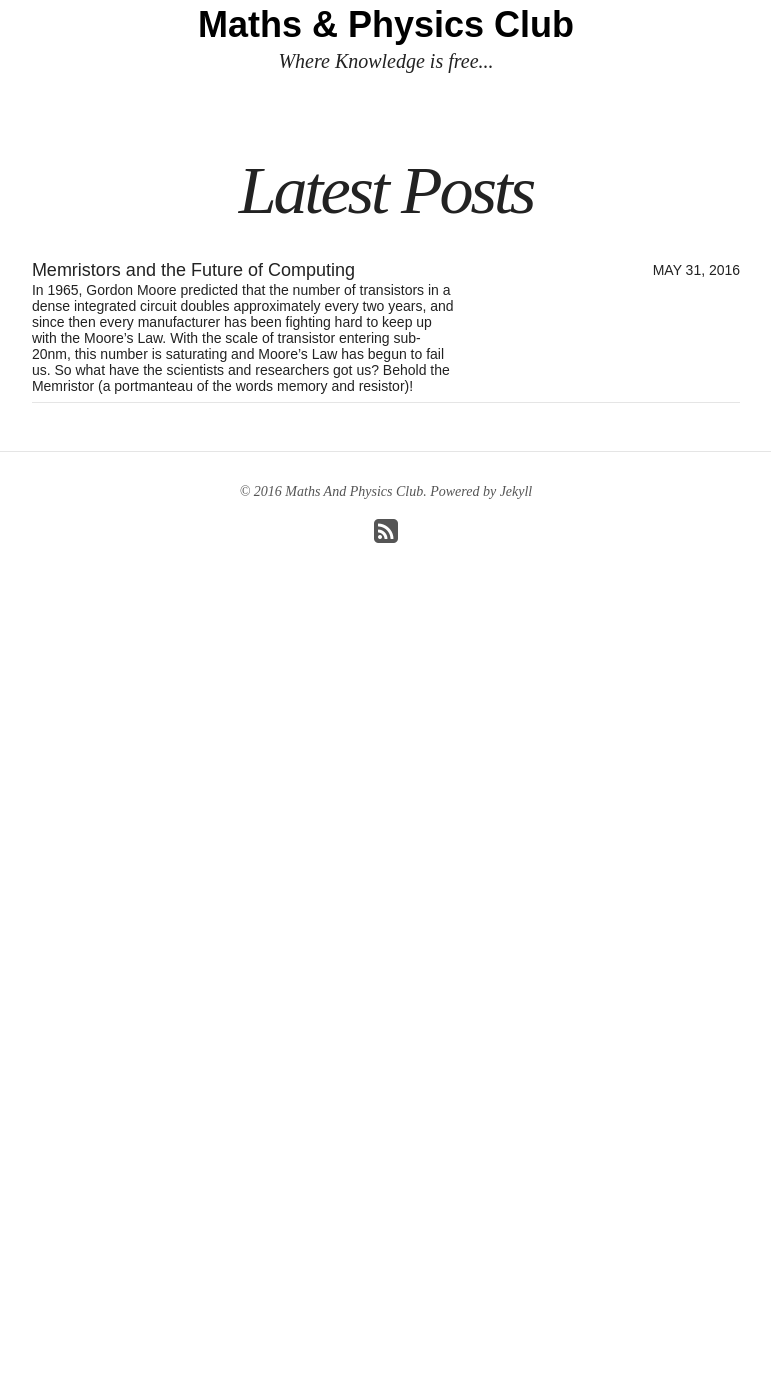
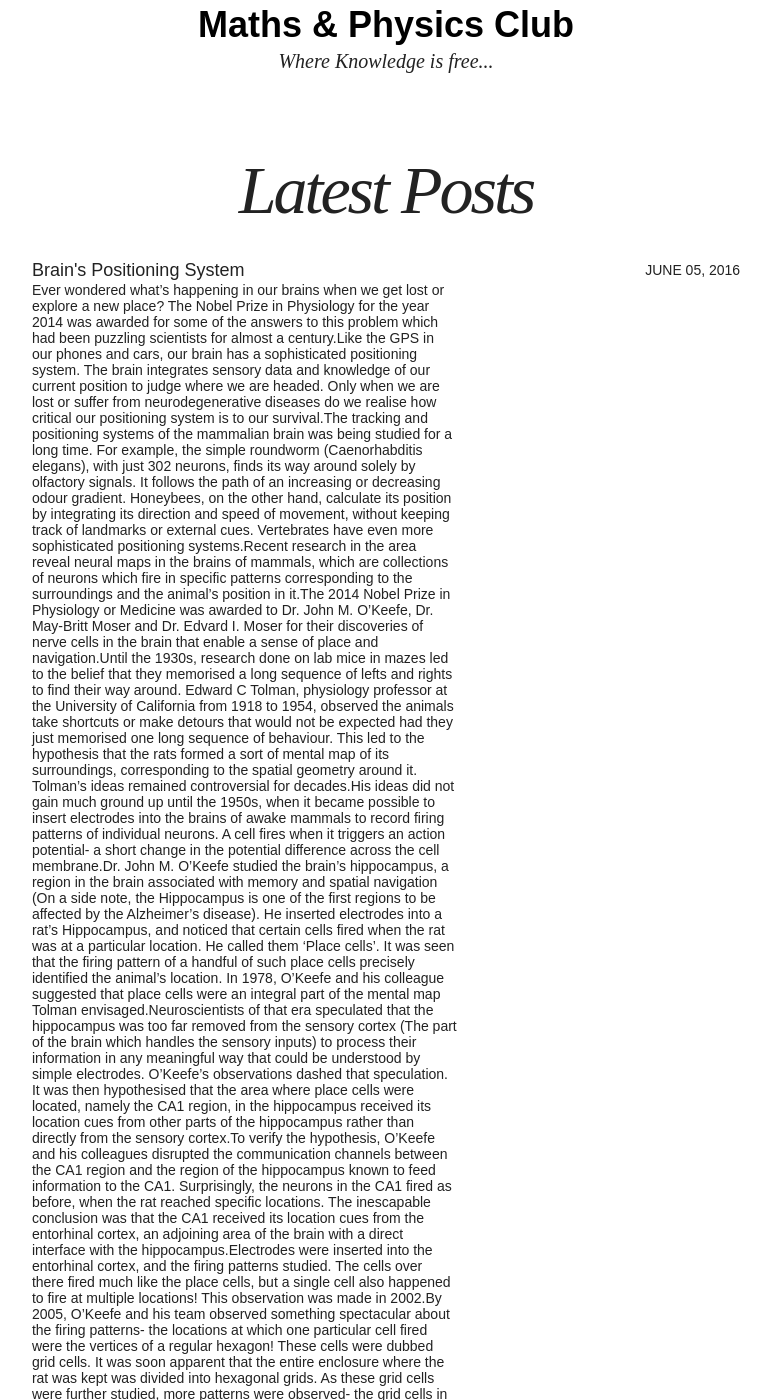
Before and after one commit to toshi-physics/mnp-club.github.io, a Jekyll site: the page built from index.html, in a window 1280 px wide and 1400 px high, scrolled down 322 px. Shown: the whole window, without its empty margins (254-1025 px from the left). Built offline with Jekyll 4.4.1, drawn with Linux system fonts in a browser that asks for light colours; nearby versions of some CDN libraries; before the commit the page ends 965 px from its top, so only the background shows below that; some of the changed text lies outside the part shown.

Commit message:
Completed

```diff
--- a/_config.yml
+++ b/_config.yml
@@ -64,3 +64,4 @@ owner:
     analytics: UA-78761274-1
     verify:
   bing-verify:
+  disqus-shortname:
--- /dev/null
+++ b/_posts/blog/2016-06-05-brains-positioning-system.markdown
@@ -0,0 +1,27 @@
+---
+layout: post
+title: Brain's Positioning System
+date: 2016-06-05T23:14:18+00:00
+tags: [MnP, Summers]
+author : thariq
+categories: blog
+---
+
+Ever wondered what’s happening in our brains when we get lost or explore a new place? The Nobel Prize in Physiology for the year 2014 was awarded for some of the answers to this problem which had been puzzling scientists for almost a century.
+
+Like the GPS in our phones and cars, our brain has a sophisticated positioning system. The brain integrates sensory data and knowledge of our current position to judge where we are headed. Only when we are lost or suffer from neurodegenerative diseases do we realise how critical our positioning system is to our survival.
+The tracking and positioning systems of the mammalian brain was being studied for a long time. For example, the simple roundworm (Caenorhabditis elegans), with just 302 neurons, finds its way around solely by olfactory signals. It follows the path of an increasing or decreasing odour gradient. Honeybees, on the other hand, calculate its position by integrating its direction and speed of movement, without keeping track of landmarks or external cues. Vertebrates have even more sophisticated positioning systems.
+Recent research in the area reveal neural maps in the brains of mammals, which are collections of neurons which fire in specific patterns corresponding to the surroundings and the animal’s position in it.
+The 2014 Nobel Prize in Physiology or Medicine was awarded to Dr. John M. O’Keefe, Dr. May-Britt Moser and Dr. Edvard I. Moser for their discoveries of nerve cells in the brain that enable a sense of place and navigation.
+Until the 1930s, research done on lab mice in mazes led to the belief that they memorised a long sequence of lefts and rights to find their way around. Edward C Tolman, physiology professor at the University of California from 1918 to 1954, observed the animals take shortcuts or make detours that would not be expected had they just memorised one long sequence of behaviour. This led to the hypothesis that the rats formed a sort of mental map of its surroundings, corresponding to the spatial geometry around it. Tolman’s ideas remained controversial for decades.
+His ideas did not gain much ground up until the 1950s, when it became possible to insert electrodes into the brains of awake mammals to record firing patterns of individual neurons. A cell fires when it triggers an action potential- a short change in the potential difference across the cell membrane.
+Dr. John M. O’Keefe studied the brain’s hippocampus, a region in the brain associated with memory and spatial navigation (On a side note, the Hippocampus is one of the first regions to be affected by the Alzheimer’s disease). He inserted electrodes into a rat’s Hippocampus, and noticed that certain cells fired when the rat was at a particular location. He called them ‘Place cells’. It was seen that the firing pattern of a handful of such place cells precisely identified the animal’s location. In 1978, O’Keefe and his colleague suggested that place cells were an integral part of the mental map Tolman envisaged.
+Neuroscientists of that era speculated that the hippocampus was too far removed from the sensory cortex (The part of the brain which handles the sensory inputs) to process their information in any meaningful way that could be understood by simple electrodes. O’Keefe’s observations dashed that speculation. It was then hypothesised that the area where place cells were located, namely the CA1 region, in the hippocampus received its location cues from other parts of the hippocampus rather than directly from the sensory cortex.
+To verify the hypothesis, O’Keefe and his colleagues disrupted the communication channels between the CA1 region and the region of the hippocampus known to feed information to the CA1. Surprisingly, the neurons in the CA1 fired as before, when the rat reached specific locations. The inescapable conclusion was that the CA1 received its location cues from the entorhinal cortex, an adjoining area of the brain with a direct interface with the hippocampus.
+Electrodes were inserted into the entorhinal cortex, and the firing patterns studied. The cells over there fired much like the place cells, but a single cell also happened to fire at multiple locations! This observation was made in 2002.
+By 2005, O’Keefe and his team observed something spectacular about the firing patterns- the locations at which one particular cell fired were the vertices of a regular hexagon! These cells were dubbed grid cells. It was soon apparent that the entire enclosure where the rat was kept was divided into hexagonal grids. As these grid cells were further studied, more patterns were observed- the grid cells in the dorsal side fires at compact hexagons, while those lower down in the ventral side fired at hexagons of larger edge. The different layers of grid cells in the entorhinal cortex fired at hexagons of different size, each layer forming one with approximately 1.4 times the edge length of the hexagon in the layer above. This is strongly reminiscent of the smaller squares and the bigger ones in the Cartesian coordinates.
+For example, the top layer fired at hexagons 30 to 35 cm in length, the next layer at 42 to 49 cm, and so on. The lower layers represented hexagons several meters across.
+Direction cells and Border cells were also discovered in the entorhinal cortex – the direction cells fire when the rodent faces a particular direction, and the border cells fire when the rat is facing a wall. The firing patterns seemed to reflect the distance from the wall or the edge of an enclosure. In 2008, another long sought out cell was discovered- the speed cells. The firing rates of these cells increased in proportion to its running speed. These cells were believed to provide the grid cells updated information on the rodent’s position.
+It was observed that the place cells in the hippocampus rapidly assumes a new location to fire as soon as the rat was put in a new enclosure. However, the grid cells was found to fire at analogous positions in the new enclosure. The grid cells, in some sense, formed a coordinate system that did not change from one enclosure to the other. The firing patterns from the entorhinal cortex was imported to the hippocampus and used to link the place cells to a particular location.
+It is now believed that the hippocampus stores not just the position, but also the events that occur at that particular place. Particulars about an event are fused with the coordinates and are laid down in the animal’s memory.
+However, the scientific world is still pretty much in the dark as to how this information is used by the rest of the brain’s systems or the evolutionary origins of this intricate mechanism. The location systems of the brain and the mechanisms of memory formation will undoubtedly be a fascinating area of research for many years to come.
```
